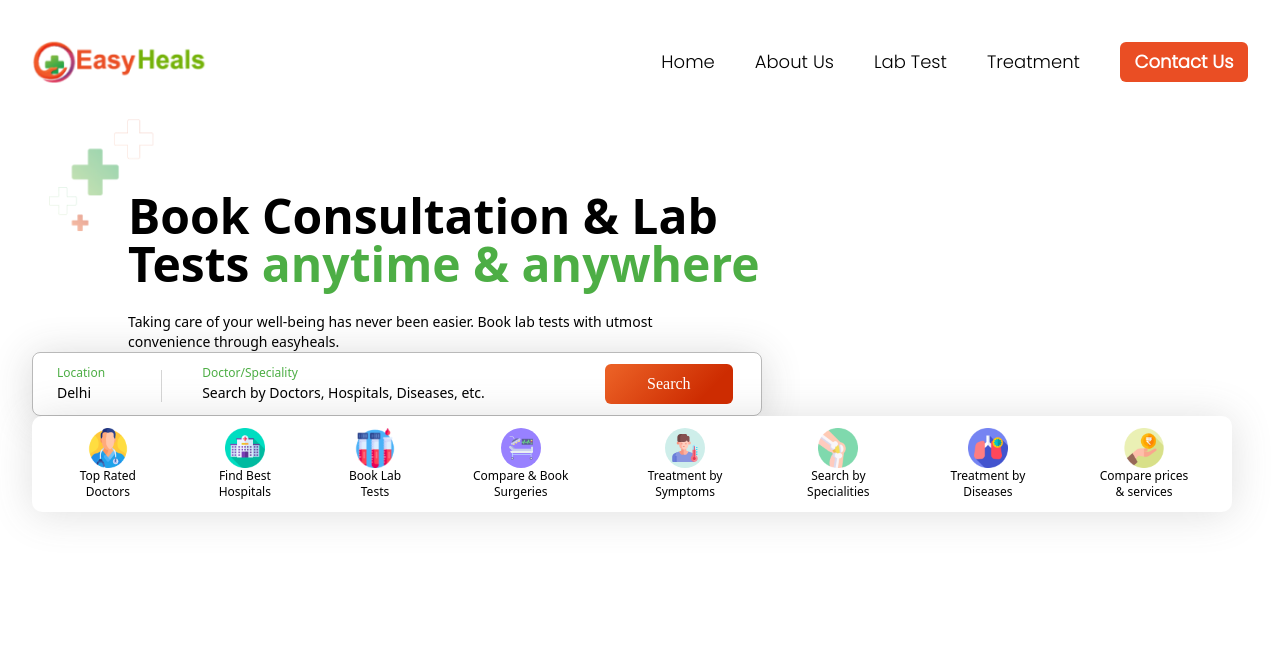
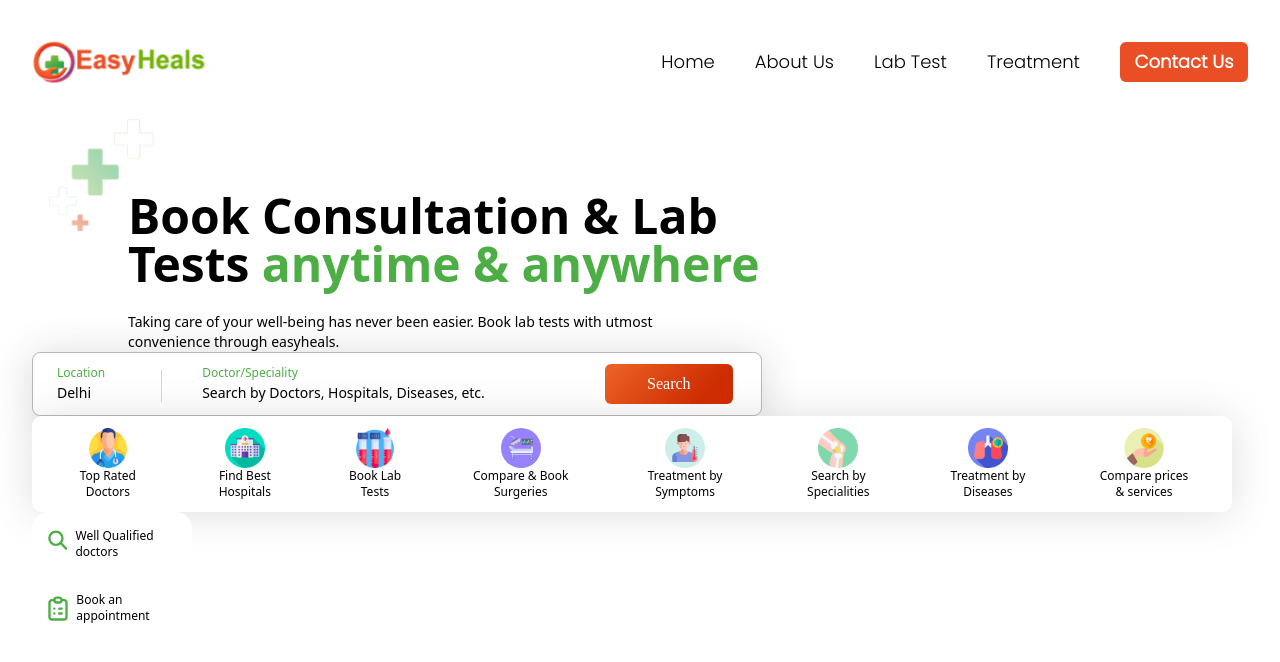
Before and after one commit to swapn652/easyheals, a React (Vite) app in the folder easyheals/: page / in a window 1280 px wide. Shown: the top 662 px of the page. Built offline with nearby package versions, Linux system fonts and the light colour scheme.

Commit message:
Created Features.jsx

```diff
--- a/easyheals/src/App.jsx
+++ b/easyheals/src/App.jsx
@@ -7,9 +7,42 @@ import { Partners } from './components/Partners'
 import { BookConsultation } from './components/BookConsultation'
 import { LocationDoctors } from './components/LocationDoctors'
 import { ServicesProvided } from './components/ServicesProvided'
+import { Features } from './components/Doctor/Features'
 
 function App() {
+  const searchSVG = (
+    <svg
+      xmlns="http://www.w3.org/2000/svg"
+      width="29"
+      height="29"
+      viewBox="0 0 29 29"
+      fill="none"
+      className="text-green-500 w-6 h-6 mr-2"
+    >
+      <path
+          d="M11.796 21.65C17.2061 21.65 21.5919 17.2642 21.5919 11.8541C21.5919 6.44391 17.2061 2.05811 11.796 2.05811C6.3858 2.05811 2 6.44391 2 11.8541C2 17.2642 6.3858 21.65 11.796 21.65Z"
+          stroke="#4DAE45"
+          strokeWidth="3.47443"
+          strokeLinecap="round"
+          strokeLinejoin="round"
+        />
+        <path
+          d="M27.1895 27.2476L18.793 18.8511"
+          stroke="#4DAE45"
+          strokeWidth="3.47443"
+          strokeLinecap="round"
+          strokeLinejoin="round"
+        />
+    </svg>
+  );
 
+  const noteSVG = (
+    <svg xmlns="http://www.w3.org/2000/svg" width="30" height="37" viewBox="0 0 30 37" fill="none" className="text-green-500 w-[25px] h-[25px] flex self-center mr-2">
+      <path d="M9.3357 6.05078H5.73719C4.7828 6.05078 3.86751 6.42991 3.19265 7.10476C2.5178 7.77961 2.13867 8.69491 2.13867 9.6493V31.2404C2.13867 32.1948 2.5178 33.1101 3.19265 33.7849C3.86751 34.4598 4.7828 34.8389 5.73719 34.8389H23.7298C24.6842 34.8389 25.5994 34.4598 26.2743 33.7849C26.9492 33.1101 27.3283 32.1948 27.3283 31.2404V9.6493C27.3283 8.69491 26.9492 7.77961 26.2743 7.10476C25.5994 6.42991 24.6842 6.05078 23.7298 6.05078H20.1313" stroke="#4DAE45" stroke-width="3.47443" stroke-linecap="round" stroke-linejoin="round"/>
+      <path d="M16.533 2.45215H12.9345C10.947 2.45215 9.33594 4.06326 9.33594 6.05066C9.33594 8.03807 10.947 9.64918 12.9345 9.64918H16.533C18.5204 9.64918 20.1315 8.03807 20.1315 6.05066C20.1315 4.06326 18.5204 2.45215 16.533 2.45215Z" stroke="#4DAE45" stroke-width="3.47443" stroke-linecap="round" stroke-linejoin="round"/>
+      <path d="M16.533 25.8425H20.1315M9.33594 18.6455H9.35393H9.33594ZM16.533 18.6455H20.1315H16.533ZM9.33594 25.8425H9.35393H9.33594Z" stroke="#4DAE45" stroke-width="3.47443" stroke-linecap="round" stroke-linejoin="round"/>
+    </svg>
+  );
 
   return (
     <>
@@ -17,6 +50,8 @@ function App() {
     <BookConsultation/>
     <LocationDoctors/>
     <ServicesProvided/>
+    <Features svg={searchSVG} text="Well Qualified doctors"/>
+    <Features svg={noteSVG} text="Book an appointment"/>
     {/* <Partners/> */}
     </>
   )
--- /dev/null
+++ b/easyheals/src/components/Doctor/Features.jsx
@@ -0,0 +1,10 @@
+import React from 'react';
+
+export const Features = ({ svg, text }) => {
+  return (
+    <div className="bg-white p-4 rounded-2xl w-40 flex flex-row">
+      {svg}
+      <p className="text-gray-700 text-xs text-left">{text}</p>
+    </div>
+  );
+};
```
